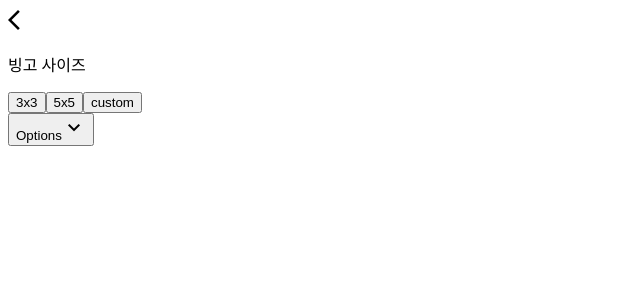
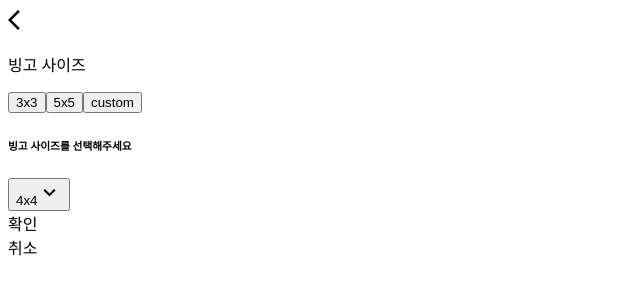
Before and after one commit to hjleee93/Bucket-List-Bingo, a Next.js app: page /bingo-generator/size in a window 1280 px wide. Both pictures are taken after a click on the button "custom". Shown: the top 300 px of the page, without its empty margins (0-640 px from the left). Built offline with nearby package versions, Linux system fonts and the light colour scheme.

Commit message:
- built dialog, dropdown component - done with custom bingo size

```diff
--- a/package.json
+++ b/package.json
@@ -9,6 +9,7 @@
     "lint": "next lint"
   },
   "dependencies": {
+    "@headlessui/react": "^2.1.5",
     "@reduxjs/toolkit": "^2.2.7",
     "@tiptap/extension-bubble-menu": "^2.6.6",
     "@tiptap/extension-color": "^2.6.6",
--- a/src/app/bingo-generator/size/page.tsx
+++ b/src/app/bingo-generator/size/page.tsx
@@ -1,17 +1,47 @@
 'use client'
 import BackLayout from "@/app/layouts/backLayout";
+import CustomDialog from "@/components/Dialog";
 import Dropdown from "@/components/Dropdown";
+import Button from "@/components/button";
 import { useRouter } from "next/navigation";
+import { useState } from "react";
 
 export default function GenerateSize() {
   const router = useRouter();
+
+  const [isOpen, setIsOpen] = useState(false)
+  const [size, setSize] = useState(4)
+
   const btnClasses = "h-[150px] w-[150px] bg-gray-300 text-black rounded";
+  const sizeOptions = [
+    { value: 4, label: '4x4' },
+    { value: 5, label: '5x5' },
+    { value: 6, label: '6x6' },
+    { value: 7, label: '7x7' },
+    { value: 8, label: '8x8' },
+    { value: 9, label: '9x9' },
+    { value: 10, label: '10x10' },
+
+  ]
+
+  const createBingo = (size: number) => {
+    sessionStorage.setItem('bingo-size', size.toString());
+    router.push('/bingo');
+  }
+
+  const handleClick = (size: number) => {
+    createBingo(size)
+  }
 
 
-  const handleClick = (size: number) => {
-    console.log('3x3 빙고 생성',size)
-    sessionStorage.setItem('bingo-size', size.toString());
-    router.push('/bingo');
+  const setCustomSize = (_size: number) => {
+    console.log('size selected',_size)
+    setSize(_size)
+  }
+
+  const onConfirm = () => {
+    createBingo(size)
+
   }
 
   return (
@@ -19,11 +49,20 @@ export default function GenerateSize() {
     <div className="flex flex-col items-center justify-center mx-5 my-4">
       <div className="flex flex-col items-center space-y-7">
       <button className={btnClasses} onClick={() => handleClick(3)}>3x3</button>
-      <button className={btnClasses}  onClick={() => handleClick(5)}>5x5</button>
-      <button className={btnClasses}>custom
+      <button className={btnClasses} onClick={() => handleClick(5)}>5x5</button>
+      <button className={btnClasses} onClick={() => setIsOpen(true)}>custom {isOpen}</button>
+      <CustomDialog isOpen={isOpen}
+      sendIsOpen={() => setIsOpen(false)}
+      onConfirm={ onConfirm}
+       >
+          <h6 className="text-2xl font-semibold mb-4 text-black">빙고 사이즈를 선택해주세요</h6>
+          <Dropdown
+          defaultOption={sizeOptions[0]}
+           options={sizeOptions}
+           onValueSelected={(value) => setCustomSize(Number(value))}
+           />
+        </CustomDialog>
 
-      </button>
-      <Dropdown/>
       </div>
     </div>
     </BackLayout>
--- /dev/null
+++ b/src/components/Dialog.tsx
@@ -0,0 +1,40 @@
+import { Button, Dialog, DialogPanel, DialogTitle } from '@headlessui/react'
+
+interface CustomDialogProps {
+  isOpen: boolean;
+  children: React.ReactNode;
+  sendIsOpen: (value: boolean) => void;
+  onConfirm?: () => void;
+}
+
+export default function CustomDialog({isOpen, children, sendIsOpen, onConfirm}: CustomDialogProps) {
+  return (
+    <>
+      <Dialog open={isOpen} onClose={() => { sendIsOpen(false) }} className="relative z-10 focus:outline-none">
+      <div className="fixed inset-0 z-10 w-screen overflow-y-auto">
+          <div className="flex flex-col min-h-full items-center justify-center">
+            <DialogPanel
+              transition
+              className="w-[320px] flex justify-center max-w-md rounded-xl bg-white/5 duration-300 ease-out data-[closed]:transform-[scale(95%)] data-[closed]:opacity-0"
+            >
+              <div className="bg-white border w-full rounded-md">
+                <div className='p-4 flex flex-col items-center justify-center'>
+             {children}
+             </div>
+             <div className="flex flex-row h-[40px] border-t items-center">
+             <div className='border-r w-[50%] flex items-center h-full justify-center' onClick={ onConfirm} >
+              확인
+             </div>
+             <div className=' w-[50%] flex justify-center text-error'>
+              취소
+             </div>
+             </div>
+             </div>
+
+            </DialogPanel>
+          </div>
+        </div>
+      </Dialog>
+    </>
+  )
+}
--- a/src/components/Dropdown.tsx
+++ b/src/components/Dropdown.tsx
@@ -1,59 +1,53 @@
 'use client'
 
 import { Menu, MenuButton, MenuItem, MenuItems } from '@headlessui/react'
+import React from 'react';
 
-export default function Dropdown() {
+interface option{
+  value: string | number;
+  label: string;
+}
+interface DropdownProps {
+  placeholder?: string;
+  defaultOption?: option;
+  options: option[];
+  onValueSelected: (value: string | number) => void;
+}
+
+export default function Dropdown({ placeholder, defaultOption, options, onValueSelected }: DropdownProps) {
+  const [selected, setSelected] = React.useState<string | number >();
+
+  const handleItem = (value: string | number) => {
+    setSelected(value);
+    onValueSelected(value);
+  }
+
   return (
     <Menu as="div" className="relative inline-block text-left">
       <div>
         <MenuButton className="inline-flex w-full justify-center gap-x-1.5 rounded-md bg-white px-3 py-2 text-sm font-semibold text-gray-900 shadow-sm ring-1 ring-inset ring-gray-300 hover:bg-gray-50">
-          Options
+          {
+            selected ? options.find(option => option.value === selected)?.label :
+          placeholder ? placeholder : defaultOption?.label
+          }
           <span className="material-symbols-outlined -mr-1 h-5 w-5 text-gray-400">
-stat_minus_1
-</span>
-
+            stat_minus_1
+          </span>
         </MenuButton>
       </div>
 
       <MenuItems
         transition
-        className="absolute right-0 z-10 mt-2 w-56 origin-top-right rounded-md bg-white shadow-lg ring-1 ring-black ring-opacity-5 transition focus:outline-none data-[closed]:scale-95 data-[closed]:transform data-[closed]:opacity-0 data-[enter]:duration-100 data-[leave]:duration-75 data-[enter]:ease-out data-[leave]:ease-in"
+        className="absolute left-1/2 z-10 mt-2 w-min-24 origin-top transform -translate-x-1/2 rounded-md bg-white shadow-lg ring-1 ring-black ring-opacity-5 transition focus:outline-none data-[closed]:scale-95 data-[closed]:transform data-[closed]:opacity-0 data-[enter]:duration-100 data-[leave]:duration-75 data-[enter]:ease-out data-[leave]:ease-in"
       >
         <div className="py-1">
-          <MenuItem>
-            <a
-              href="#"
-              className="block px-4 py-2 text-sm text-gray-700 data-[focus]:bg-gray-100 data-[focus]:text-gray-900"
-            >
-              Account settings
-            </a>
-          </MenuItem>
-          <MenuItem>
-            <a
-              href="#"
-              className="block px-4 py-2 text-sm text-gray-700 data-[focus]:bg-gray-100 data-[focus]:text-gray-900"
-            >
-              Support
-            </a>
-          </MenuItem>
-          <MenuItem>
-            <a
-              href="#"
-              className="block px-4 py-2 text-sm text-gray-700 data-[focus]:bg-gray-100 data-[focus]:text-gray-900"
-            >
-              License
-            </a>
-          </MenuItem>
-          <form action="#" method="POST">
-            <MenuItem>
-              <button
-                type="submit"
-                className="block w-full px-4 py-2 text-left text-sm text-gray-700 data-[focus]:bg-gray-100 data-[focus]:text-gray-900"
-              >
-                Sign out
-              </button>
+          {options.map((option) => (
+            <MenuItem key={option.value} onClick={ () => handleItem(option.value)} >
+              <p className="flex justify-center px-4 py-2 text-sm text-gray-700 data-[focus]:bg-gray-100 data-[focus]:text-gray-900">
+                {option.label}
+              </p>
             </MenuItem>
-          </form>
+          ))}
         </div>
       </MenuItems>
     </Menu>
--- a/src/components/checkbox.tsx
+++ b/src/components/checkbox.tsx
@@ -10,8 +10,8 @@ type CheckboxProps = {
 export default function Checkbox({ label, checked = false, onChange, disabled = false } : CheckboxProps) {
   const handleChange = (e: React.ChangeEvent<HTMLInputElement>) => {
     onChange(e);
+  }
 
-  }
   return (
     <span>
       <input type="checkbox" className="accent-main-active" checked={checked} onChange={handleChange}/>
```
Also changed, not shown: 1 other file (tests, documents, lock files or other folders).
